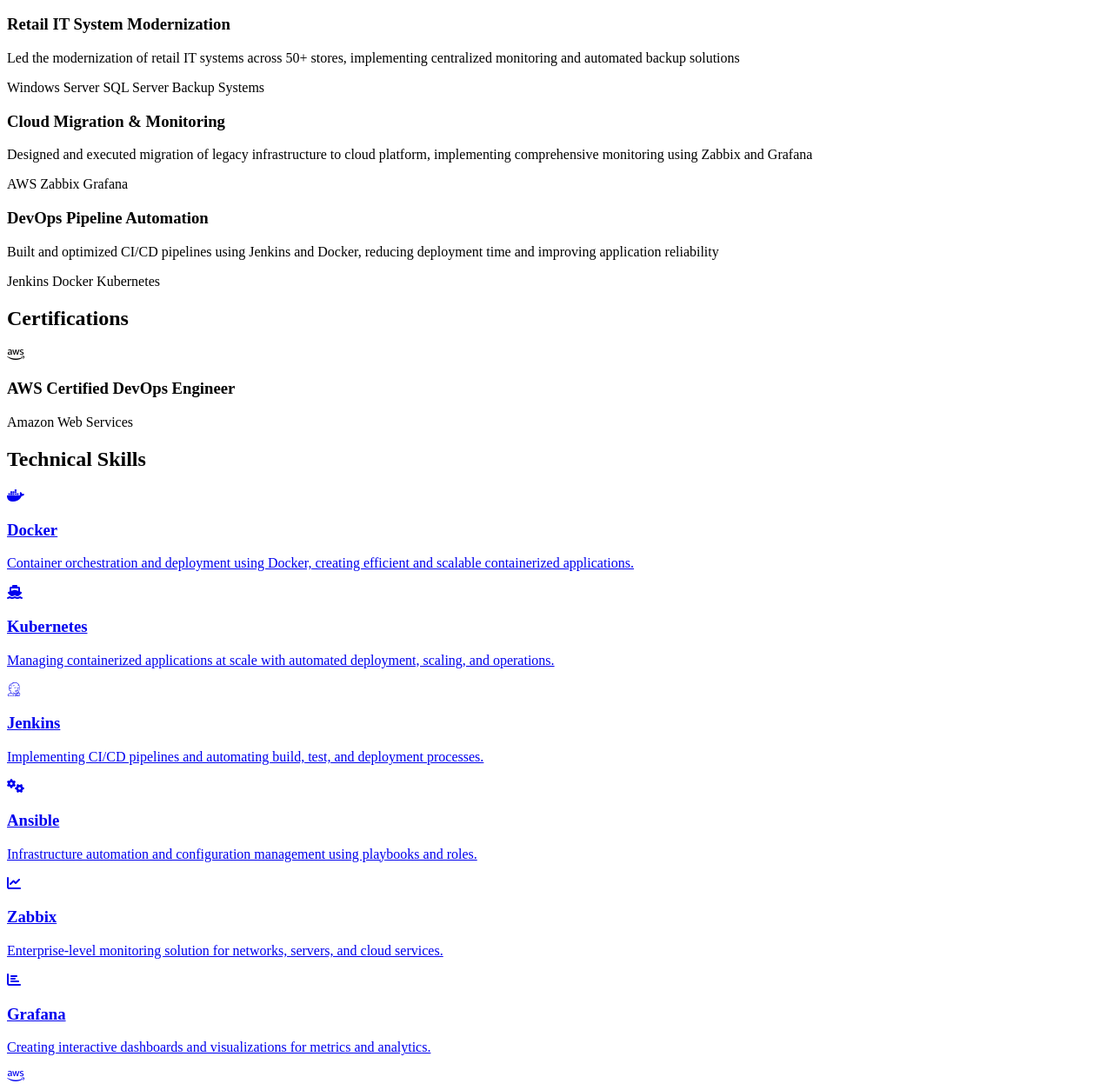
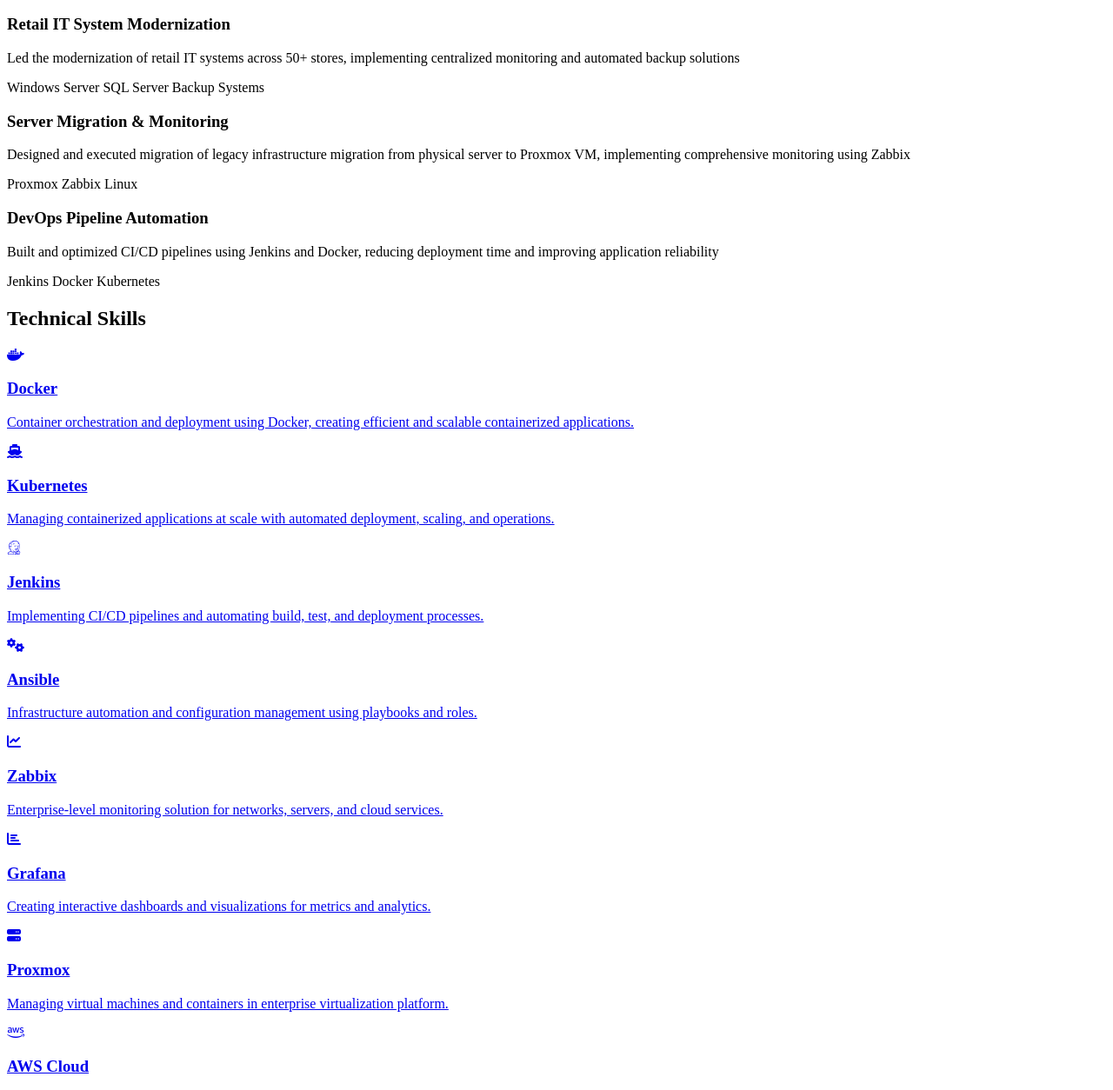
Before and after one commit to sinungp/portofolio-web, a website with bundled scripts: page dist/index.html in a window 1280 px wide. Shown: the part 1124-2378 px from the top of the page at 87% size. Built offline with nearby package versions, Linux system fonts and the light colour scheme; files whose address does not match are found by name.

Commit message:
Add dist for Github Pages

```diff
--- a/dist/index.html
+++ b/dist/index.html
@@ -115,12 +115,12 @@
                 </div>
                 <div class="project-card" data-aos="fade-up">
                     <div class="project-content">
-                        <h3>Cloud Migration & Monitoring</h3>
-                        <p>Designed and executed migration of legacy infrastructure to cloud platform, implementing comprehensive monitoring using Zabbix and Grafana</p>
+                        <h3>Server Migration & Monitoring</h3>
+                        <p>Designed and executed migration of legacy infrastructure migration from physical server to Proxmox VM, implementing comprehensive monitoring using Zabbix</p>
                         <div class="project-tech">
-                            <span>AWS</span>
+                            <span>Proxmox</span>
                             <span>Zabbix</span>
-                            <span>Grafana</span>
+                            <span>Linux</span>
                         </div>
                     </div>
                 </div>
@@ -135,20 +135,6 @@
                         </div>
                     </div>
                 </div>
-            </div>
-        </div>
-    </section>
-
-    <section id="certifications">
-        <div class="container">
-            <h2>Certifications</h2>
-            <div class="cert-grid">
-                <div class="cert-card" data-aos="fade-up">
-                    <i class="fab fa-aws"></i>
-                    <h3>AWS Certified DevOps Engineer</h3>
-                    <p>Amazon Web Services</p>
-                </div>
-                <!-- Add more certification cards -->
             </div>
         </div>
     </section>
@@ -187,6 +173,11 @@
                     <h3>Grafana</h3>
                     <p>Creating interactive dashboards and visualizations for metrics and analytics.</p>
                 </a>
+                <a href="https://www.proxmox.com/" class="skill-card" data-aos="fade-up" target="_blank" rel="noopener noreferrer">
+                    <i class="fas fa-server"></i>
+                    <h3>Proxmox</h3>
+                    <p>Managing virtual machines and containers in enterprise virtualization platform.</p>
+                </a>
                 <a href="https://aws.amazon.com/" class="skill-card" data-aos="fade-up" target="_blank" rel="noopener noreferrer">
                     <i class="fab fa-aws"></i>
                     <h3>AWS Cloud</h3>
@@ -211,6 +202,11 @@
                     <i class="fas fa-database"></i>
                     <h3>MariaDB</h3>
                     <p>Open-source database management, replication, and performance tuning.</p>
+                </a>
+                <a href="https://argoproj.github.io/cd/" class="skill-card" data-aos="fade-up" target="_blank" rel="noopener noreferrer">
+                    <i class="fas fa-code-branch"></i>
+                    <h3>ArgoCD</h3>
+                    <p>Declarative GitOps continuous delivery tool for Kubernetes.</p>
                 </a>
                 <a href="http://www.haproxy.org/" class="skill-card" data-aos="fade-up" target="_blank" rel="noopener noreferrer">
                     <i class="fas fa-server"></i>
```
